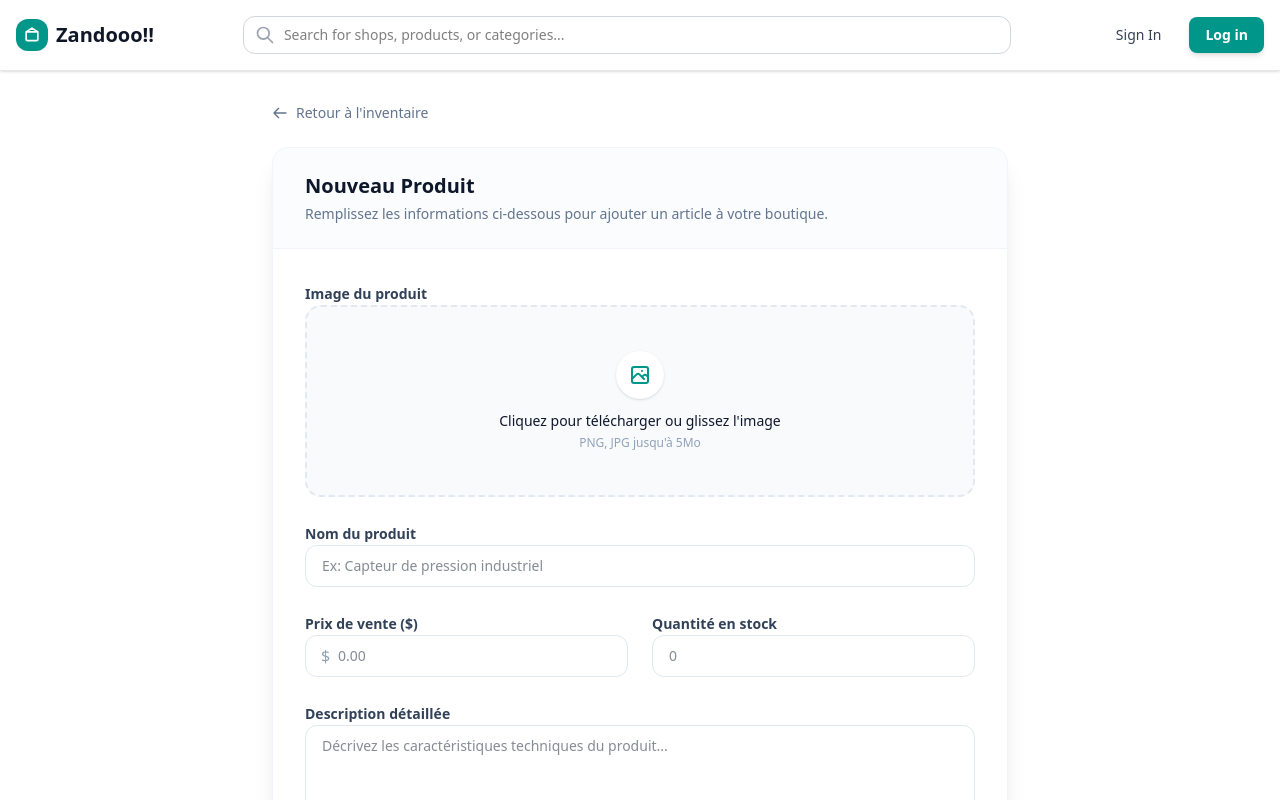
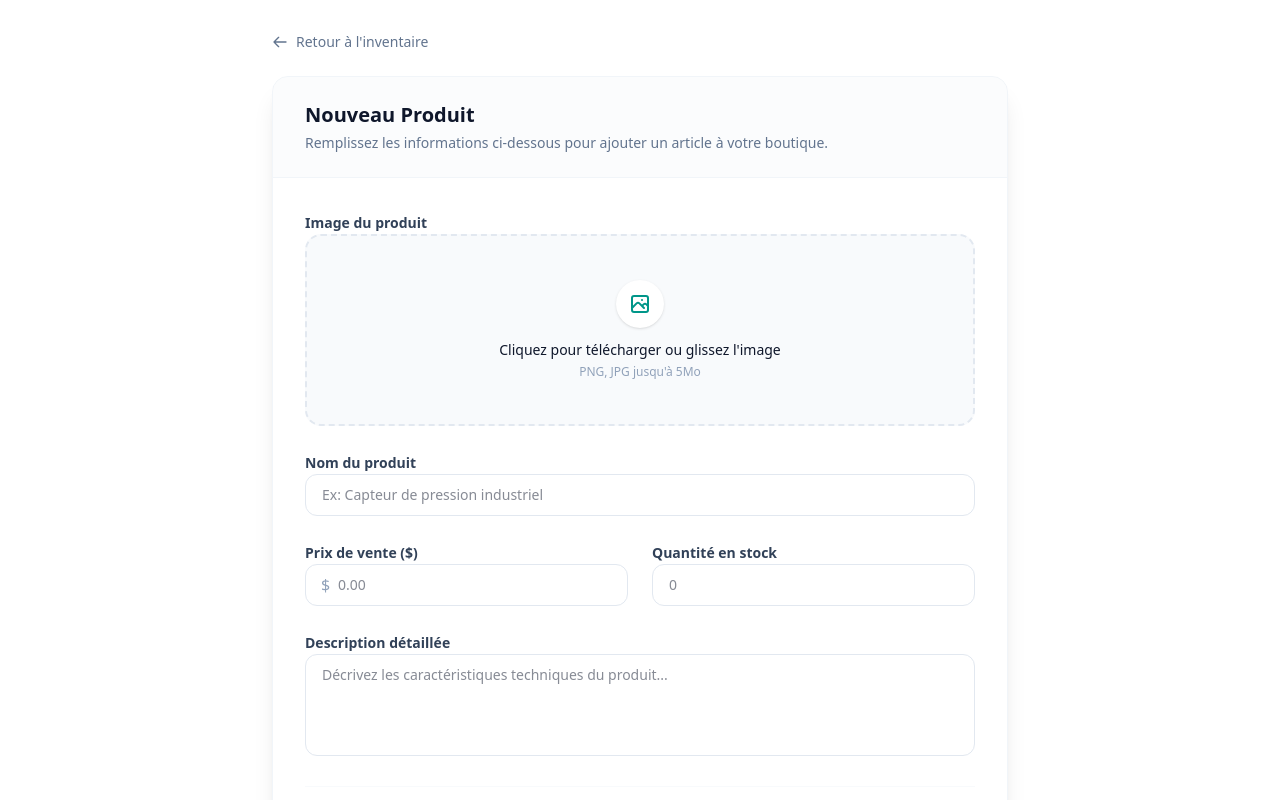
Before and after one commit to alainkatayi/zandooo_front, an Angular app: page /product/create in a window 1280 px wide. Shown: the top 800 px of the page. Built offline with nearby package versions, Linux system fonts and the light colour scheme; no server answers.

Commit message:
fix(product):modification de l'interface de création d'un produit

```diff
--- a/src/app/pages/product/create/create.component.html
+++ b/src/app/pages/product/create/create.component.html
@@ -1,4 +1,4 @@
-<app-navbar></app-navbar>
+
 
 
 <div class="max-w-3xl mx-auto px-4 py-8">
```
